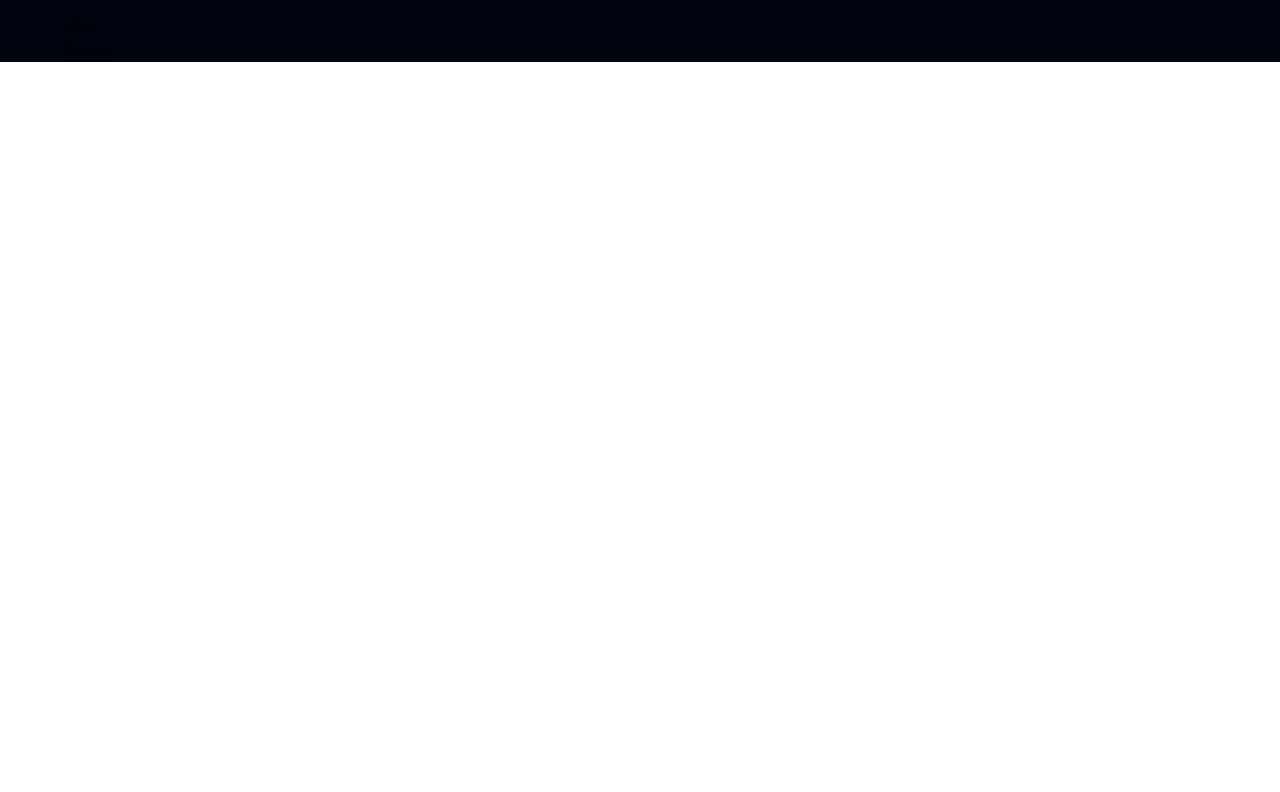
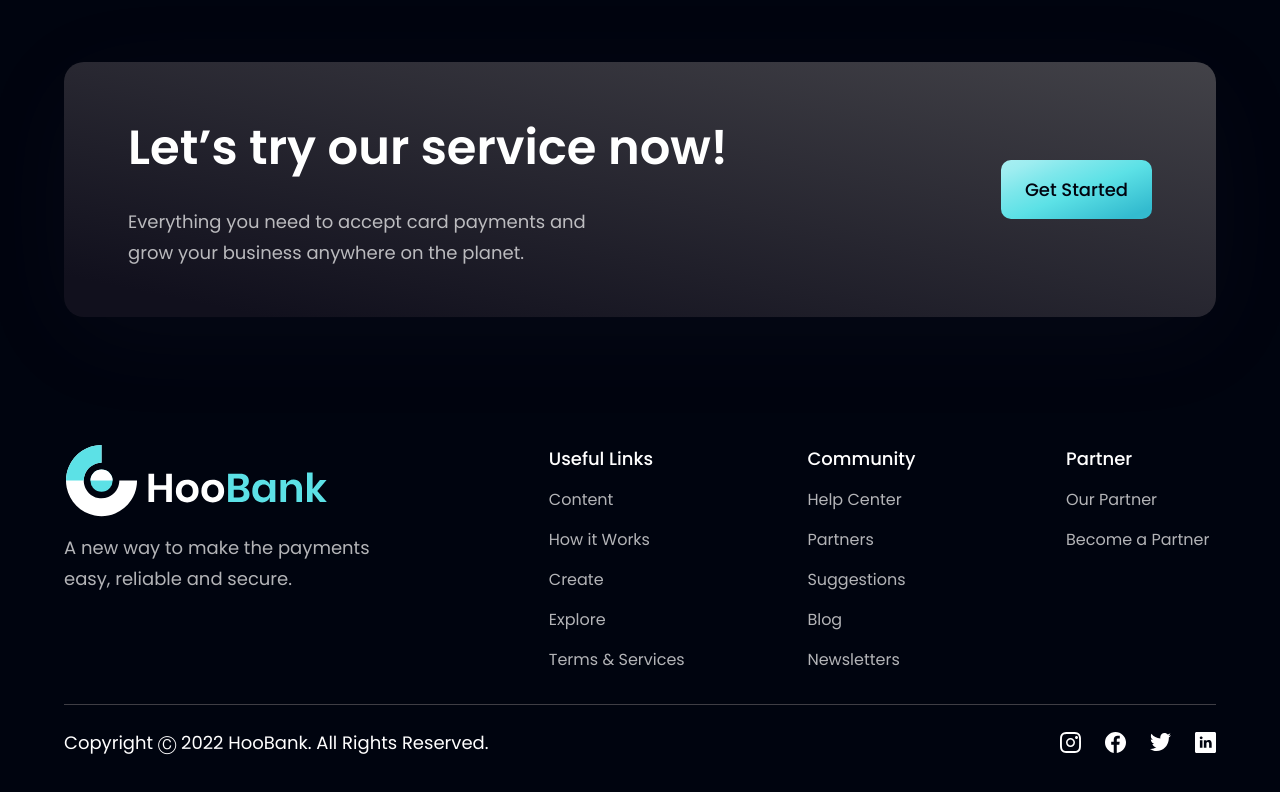
Before and after one commit to andhikark/Future-Payment-Web, a React (Vite) app in the folder modern_bank_app/: page / in a window 1280 px wide. Shown: the part 4086-4878 px from the top of the page. Before the commit the page ends 4148 px from the top, so only its background shows below. Built offline with nearby package versions, Linux system fonts and the light colour scheme.

Commit message:
finished product

```diff
--- a/modern_bank_app/src/App.jsx
+++ b/modern_bank_app/src/App.jsx
@@ -11,13 +11,13 @@
       </div>
 
       <div className={`bg-primary ${styles.flexStart}`}>
-        <div className={`$${styles.boxWidth}`}>
+        <div className={`${styles.boxWidth}`}>
           <Hero />
         </div>
       </div>
 
       <div className={`bg-primary ${styles.flexStart} ${styles.paddingX} `}>
-        <div className={`$${styles.boxWidth}`}>
+        <div className={`${styles.boxWidth}`}>
           <Stats />
           <Business />
           <Billing />
--- a/modern_bank_app/src/components/CTA.jsx
+++ b/modern_bank_app/src/components/CTA.jsx
@@ -1,9 +1,20 @@
-import React from 'react'
+import styles from "../style"
+import Button from "./Button"
 
-const CTA = () => {
-  return (
-    <div>CTA</div>
-  )
-}
+const CTA = () => (
+    <section className={`${styles.flexCenter} ${styles.marginY} ${styles.padding} sm:flex-row flex-col bg-black-gradient-2 rounded-[20px] box-shadow`}>
+      <div className="flex-1 flex flex-col">
+        <h2 className={styles.heading2}>Let’s try our service now!</h2>
+        <p className={`${styles.paragraph} max-w-[470px] mt-5`}>
+        Everything you need to accept card payments and grow your business
+        anywhere on the planet.
+        </p>
+      </div>
+
+      <div className={`${styles.flexCenter} sm:ml-10 ml-0 sm:mt-0 mt-10`}>
+        <Button />
+      </div>
+    </section>
+)
 
 export default CTA
--- a/modern_bank_app/src/components/Footer.jsx
+++ b/modern_bank_app/src/components/Footer.jsx
@@ -1,9 +1,64 @@
-import React from 'react'
+import styles from "../style";
+import { logo } from "../assets";
+import { footerLinks, socialMedia } from "../constants";
 
-const Footer = () => {
-  return (
-    <div>Footer</div>
-  )
-}
+const Footer = () => (
+  <section className={`${styles.flexCenter} ${styles.paddingY} flex-col`}>
+    <div className={`${styles.flexStart} md:flex-row flex-col mb-8 w-full`}>
+      <div className="flex-[1] flex flex-col justify-start mr-10">
+        <img
+          src={logo}
+          alt="hoobank"
+          className="w-[266px] h-[72.14px] object-contain"
+        />
+        <p className={`${styles.paragraph} mt-4 max-w-[312px]`}>
+          A new way to make the payments easy, reliable and secure.
+        </p>
+      </div>
 
-export default Footer
+      <div className="flex-[1.5] w-full flex flex-row justify-between flex-wrap md:mt-0 mt-10">
+        {footerLinks.map((footerlink) => (
+          <div key={footerlink.title} className={`flex flex-col ss:my-0 my-4 min-w-[150px]`}>
+            <h4 className="font-poppins font-medium text-[18px] leading-[27px] text-white">
+              {footerlink.title}
+            </h4>
+            <ul className="list-none mt-4">
+              {footerlink.links.map((link, index) => (
+                <li
+                  key={link.name}
+                  className={`font-poppins font-normal text-[16px] leading-[24px] text-dimWhite hover:text-secondary cursor-pointer ${
+                    index !== footerlink.links.length - 1 ? "mb-4" : "mb-0"
+                  }`}
+                >
+                  {link.name}
+                </li>
+              ))}
+            </ul>
+          </div>
+        ))}
+      </div>
+    </div>
+
+    <div className="w-full flex justify-between items-center md:flex-row flex-col pt-6 border-t-[1px] border-t-[#3F3E45]">
+      <p className="font-poppins font-normal text-center text-[18px] leading-[27px] text-white">
+        Copyright Ⓒ 2022 HooBank. All Rights Reserved.
+      </p>
+
+      <div className="flex flex-row md:mt-0 mt-6">
+        {socialMedia.map((social, index) => (
+          <img
+            key={social.id}
+            src={social.icon}
+            alt={social.id}
+            className={`w-[21px] h-[21px] object-contain cursor-pointer ${
+              index !== socialMedia.length - 1 ? "mr-6" : "mr-0"
+            }`}
+            onClick={() => window.open(social.link)}
+          />
+        ))}
+      </div>
+    </div>
+  </section>
+);
+
+export default Footer;
```
